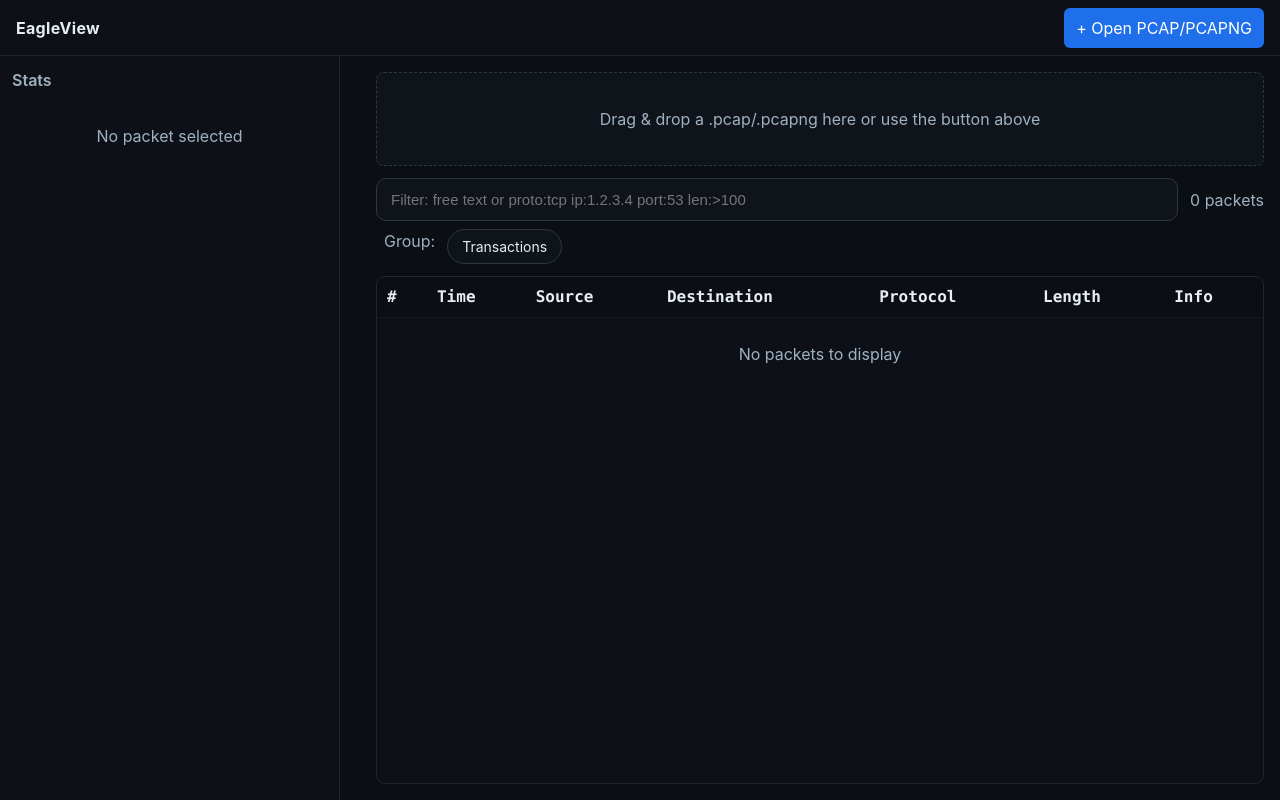
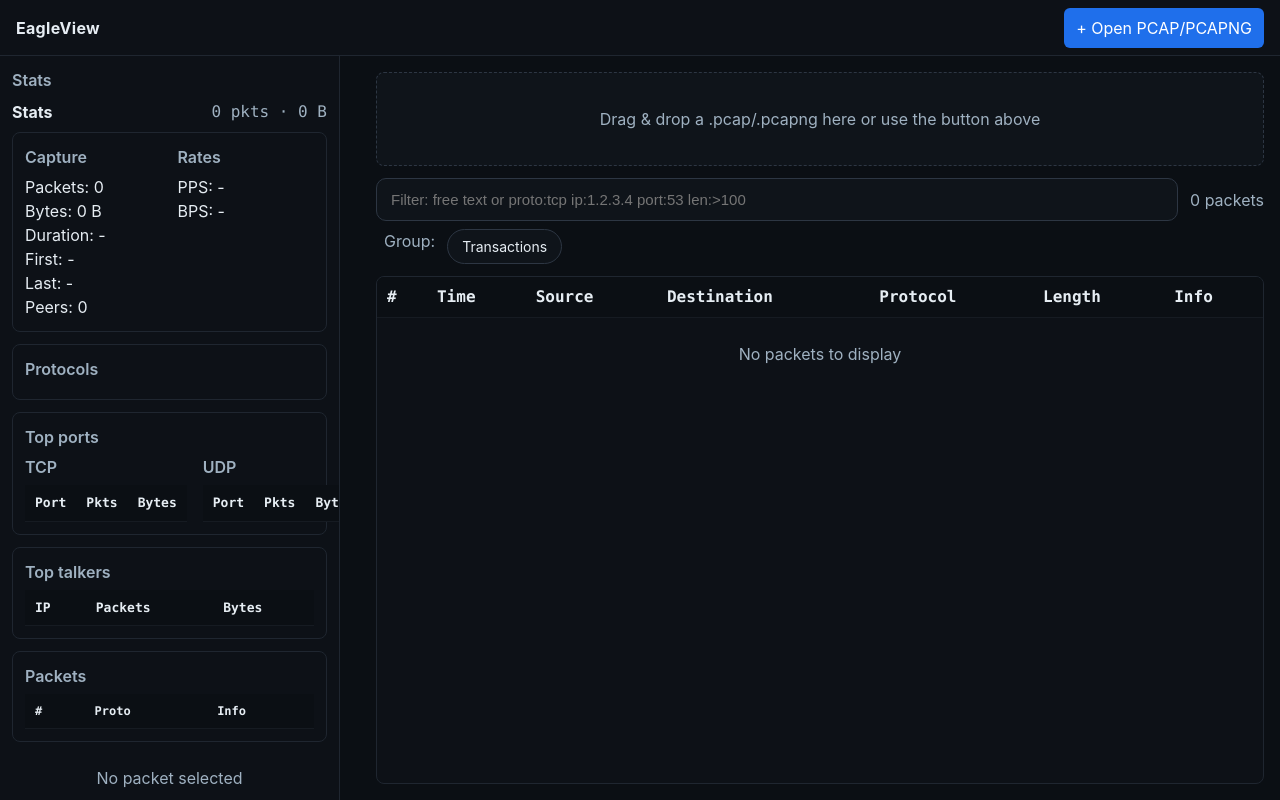
Before and after one commit to Lsh0x/EagleEyes, a React (Vite) app in the folder eagleview/: page / in a window 1280 px wide. Built offline with nearby package versions, Linux system fonts and the light colour scheme.

Commit message:
feat(eagleview): stats compute over all packets; add packet quick list in left panel; keep main list selection

```diff
--- a/eagleview/src/App.tsx
+++ b/eagleview/src/App.tsx
@@ -234,7 +234,7 @@ function App() {
 
   // Stats for side panel (based on current filtered rows)
   const stats = useMemo(() => {
-    const arr = filtered
+    const arr = packets
     const totalPackets = arr.length
     const totalBytes = arr.reduce((a, p) => a + (p.capturedLen || 0), 0)
     const times = arr.map(p => p.ts || 0).filter(Boolean)
@@ -290,7 +290,7 @@ function App() {
     const uniquePeers = byPeer.size
     const focus = ipFocus ? { inCount: focusIn, outCount: focusOut, inBytes: focusInBytes, outBytes: focusOutBytes } : null
     return { totalPackets, totalBytes, first, last, duration, pps, bps, uniquePeers, protoList, topPeers, topTCP, topUDP, focus }
-  }, [filtered, ipFocus])
+  }, [packets])
 
   const [streamKey, setStreamKey] = useState<string | null>(null)
   const streamPackets = useMemo(() => {
@@ -803,7 +803,7 @@ function App() {
         </div>
       )}
       {/* Left side panel with tabs */}
-      <LeftPanel open={true} onClose={() => {}} tab={panelTab} setTab={setPanelTab} stats={stats as any} packet={selectedPacket} onProtoClick={(pr)=>toggleProto(pr)} onPortClick={(port: number)=> setFilter((prev)=> (prev? prev+ ' ' : '') + `port:${port}`)} />
+      <LeftPanel open={true} onClose={() => {}} tab={panelTab} setTab={setPanelTab} stats={stats as any} packet={selectedPacket} packetList={packets} selectedIndex={selectedIndex} onSelectIndex={(idx)=> setSelectedIndex(idx)} onProtoClick={(pr)=>toggleProto(pr)} onPortClick={(port: number)=> setFilter((prev)=> (prev? prev+ ' ' : '') + `port:${port}`)} />
     </div>
   )
 }
--- a/eagleview/src/components/LeftPanel.tsx
+++ b/eagleview/src/components/LeftPanel.tsx
@@ -1,5 +1,7 @@
 import StatsPanel from './StatsPanel'
 import type { Decoded } from '../lib/decoders'
+
+type MiniPacket = { index: number; proto?: string; info?: string }
 
 export default function LeftPanel({
   open,
@@ -8,6 +10,9 @@ export default function LeftPanel({
   // setTab (unused when always showing stats)
   stats,
   packet,
+  packetList,
+  selectedIndex,
+  onSelectIndex,
   onProtoClick,
   onPortClick,
 }: {
@@ -17,12 +22,37 @@ export default function LeftPanel({
   setTab: (t: 'packet' | 'stats') => void
   stats: any
   packet: { dec: Decoded; hex: string } | null
+  packetList?: MiniPacket[]
+  selectedIndex?: number | null
+  onSelectIndex?: (index: number) => void
   onProtoClick?: (proto: string) => void
   onPortClick?: (port: number, proto: 'TCP'|'UDP') => void
 }) {
   return (
     <div className={'side-panel ' + (open ? 'open' : '')}>
       <div className="details-title" style={{marginBottom:8}}>Stats</div>
+
+      {/* Stats always on top */}
+      <StatsPanel stats={stats} onProtoClick={onProtoClick} onPortClick={onPortClick} />
+
+      {/* Packet quick list */}
+      <div className="details" style={{marginTop:12}}>
+        <div className="details-title">Packets</div>
+        <div style={{maxHeight: 260, overflow:'auto'}}>
+          <table className="table" style={{fontSize:12}}>
+            <thead><tr><th>#</th><th>Proto</th><th>Info</th></tr></thead>
+            <tbody>
+              {packetList?.slice(0,200).map((p)=> (
+                <tr key={p.index} className={selectedIndex===p.index?'sel':''} style={{cursor:'pointer'}} onClick={()=> onSelectIndex && onSelectIndex(p.index)}>
+                  <td>{p.index}</td>
+                  <td><span className={'badge proto-' + ((p.proto||'').toLowerCase())}>{p.proto||'-'}</span></td>
+                  <td className="mono">{p.info||''}</td>
+                </tr>
+              ))}
+            </tbody>
+          </table>
+        </div>
+      </div>
 
       {tab === 'packet' ? (
         packet ? (
```
